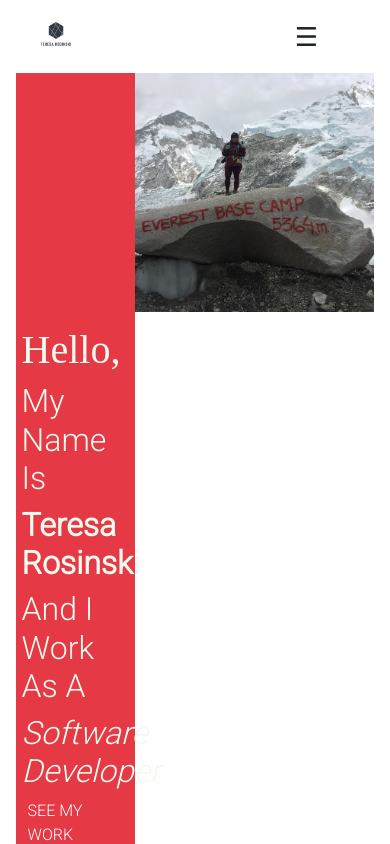
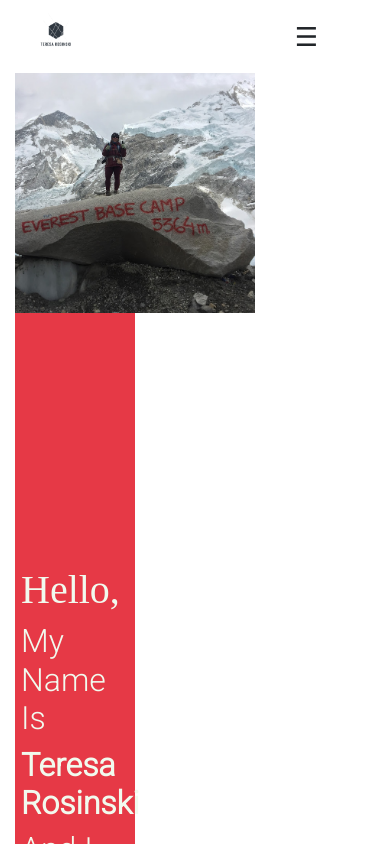
Before and after one commit to TeresaRosinski/react-portfolio, a React (Create React App) app: page / in a window 390 px wide. Shown: the top 844 px of the page. Built offline with nearby package versions, Linux system fonts and the light colour scheme; a web font is replaced by a local one.

Commit message:
before implementing flex

```diff
--- a/src/queries.css
+++ b/src/queries.css
@@ -4,9 +4,6 @@
 @media only screen and (min-width: 1200px){
   header {
    width:100;
-  }
-  .row{
-    padding: 0 2%
   }
   .main-nav li {
     display: inline-block;
@@ -16,13 +13,10 @@
 }
 
 
-/*For  Big tablets (Widths smalle than the 1140px row) */
+/*For  Big tablets (Widths smaller than the 1140px row) */
 @media only screen and (max-width: 1200px){
   header {
-   width:100;
-  }
-  .row{
-    padding: 0 2%
+  width:100;
   }
   .main-nav li {
     display: inline-block;
@@ -34,29 +28,25 @@
 
 
 /*For  small tablets to large tablets up to 767-1023 */
-@media only screen and (max-width: 1023px){
+@media only screen and (max-width: 1048px){
   body{font-size: 18px; }
   section{padding: 60px 0;}
-.long-copy {
-  width: 80%;
-  margin-left: 10%;
-  margin-right: 10%;
-}
-#hamburger{display:none;}
+  #hamburger{display:none;}
 
 }
 
 
 /*For  small phones and tablets up to 481- 767 */
-@media only screen and (max-width: 767px){
+@media only screen and (max-width: 811px){
   body{font-size: 16px}
   section{padding: 30px 0;}
-  .row,
-  .hero-text-box{
-    padding: 0 4%;
+  .wrapper {
+    display: flex;
+    flex-direction: column;
   }
-  .col{width: 100%}
-
+  .wrapper div:first-child {
+    order: 1;
+  }
   #hamburger{
     display: block;
     cursor: pointer;
--- a/src/sections/header/header.component.jsx
+++ b/src/sections/header/header.component.jsx
@@ -6,7 +6,7 @@ import { Link, animateScroll as scroll } from "react-scroll";
 function Header ({element}) {
   return (
     <div ref={element} >
-      <div className="container-fluid row no-gutters header-content">
+      <div className="wrapper container-fluid row no-gutters header-content">
         <div className="col-4 text-box">
           <div className="text">
           <h1 className="hello">Hello,</h1>
@@ -14,7 +14,7 @@ function Header ({element}) {
           <h2><strong>Teresa Rosinski</strong></h2>
           <h2>And I Work As A</h2>
           <h2><em>Software Developer</em></h2>
-          <button> <Link
+          <button className = "see-work-button"><Link
                 activeClass="active"
                 to="projects-section"
                 spy={true}
--- a/src/sections/header/header.styles.scss
+++ b/src/sections/header/header.styles.scss
@@ -19,3 +19,9 @@ color:#f1faee;
 .hello{
   font-family: 'Cedarville Cursive', cursive;
 }
+
+.see-work-button{
+  margin-top:10%;
+  font-size:20px;
+  font:bold;
+}
--- a/src/sections/navbar/navbar.component.jsx
+++ b/src/sections/navbar/navbar.component.jsx
@@ -45,6 +45,17 @@ const Navbar = ({ sticky }) => (
           EDUCATION
         </Link>
         </li>
+        <li><Link
+          activeClass='active'
+          to='contact-section'
+          spy
+          smooth
+          offset={-70}
+          duration={500}
+            >
+          CONTACT
+        </Link>
+        </li>
       </ul>
 
     </nav>
```
